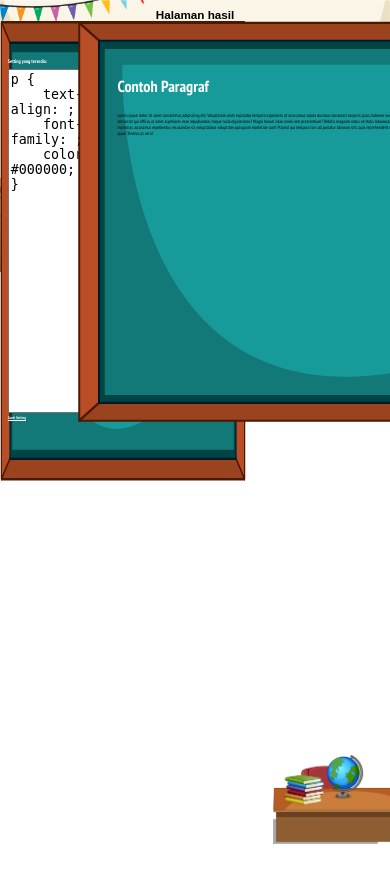
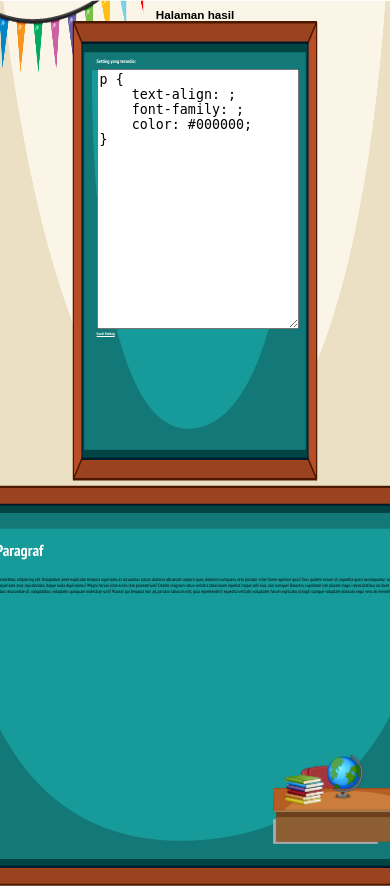
Before and after one commit to RicRocky/WebProg_UTS, a PHP site: page /hasil.php in a window 390 px wide; the page is wider, and only the part inside the window is pictured. Before the commit the page ends 844 px from the top of that part, so only its background shows below. Run offline with PHP 8.4, Linux system fonts and the light colour scheme; some web fonts are replaced.

Commit message:
[Responsif Dikit]

```diff
--- a/hasil.php
+++ b/hasil.php
@@ -10,12 +10,17 @@
         @import url('https://fonts.googleapis.com/css2?family=Montserrat:ital,wght@0,100..900;1,100..900&family=PT+Sans+Narrow:wght@400;700&family=Winky+Rough:ital,wght@0,300..900;1,300..900&display=swap');
         @import url('https://fonts.googleapis.com/css2?family=Pattaya&display=swap');
 
+        html{
+            height: 100%;
+        }
+
+
         body{
             margin: 0;
             padding: 0;
             width: 100vw;
-            height: 100vh;
-            overflow: hidden;
+            min-height: 100%;
+            overflow-x: hidden;
             font-family: "PT Sans Narrow", sans-serif;
         }
 
@@ -41,12 +46,28 @@
             text-align: center;
         }
 
+
+        @media screen and (min-width:965px){
             .container {
                 position: relative;
                 z-index: 2;
 
                 display: flex;
                 justify-content: space-around;
+                flex-wrap: wrap;
+            }
+        }
+
+        @media screen and (max-width:965px){
+            .container {
+                position: relative;
+                z-index: 2;
+
+                display: flex;
+                flex-direction: column;
+                justify-content: center;
+                align-items: center;
+            }
         }
 
         .bg{
@@ -55,6 +76,7 @@
             top: 0;
 
             width: 100vw;
+            height: 100vh;
         }
 
         .tabel{
@@ -65,9 +87,17 @@
             width: 40%;
         }
 
+        @media screen and (min-width:965px){
             .kiri{
                 position: relative;
                 width: 20%;
+            }
+        }
+
+        @media screen and (max-width:965px){
+            .kiri{
+                position: relative;
+            }
         }
 
         .text-papan{
@@ -77,6 +107,7 @@
             white: 100%;
             color: white;
             font-size: 1.3vw;
+            width: 80%;
         }
 
         .text-papan>p{
@@ -84,8 +115,8 @@
         }
 
         .text-papan>textarea{
-            width: 120%;
-            height: 40vh;
+            width: 100%;
+            height: 30vh;
         }
 
         .text-papan>a{
@@ -116,6 +147,12 @@
 
         .tambahan{
             width: 20%;
+        }
+
+        @media screen and (max-width:1125px) {
+            .tambahan{
+                width: 0%;
+            }
         }
     </style>
 </head>
@@ -148,8 +185,7 @@ p {
         </div>
         <div class="tambahan"></div>
     </div>
-    <img src="Asset/bg.png" class="bg">
+    <img src="Asset/bg.png" class="bg" id="bg">
     <img src="Asset/tabel.png" class="tabel">
 </body>
-
 </html>
--- a/index.php
+++ b/index.php
@@ -23,6 +23,7 @@
         top: 0;
 
         width: 100vw;
+        height: 100vh;
     }
 
     .papan{
```
Also changed, not shown: setting.php (+12 -6 lines). Lines whose indentation alone changed are shown as unchanged.
